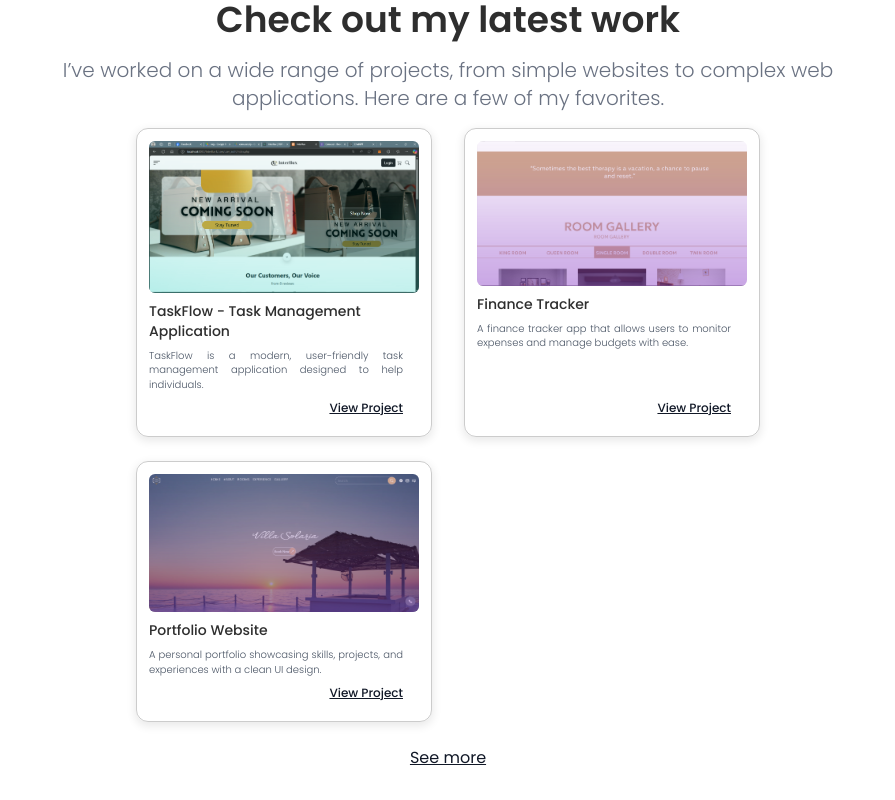
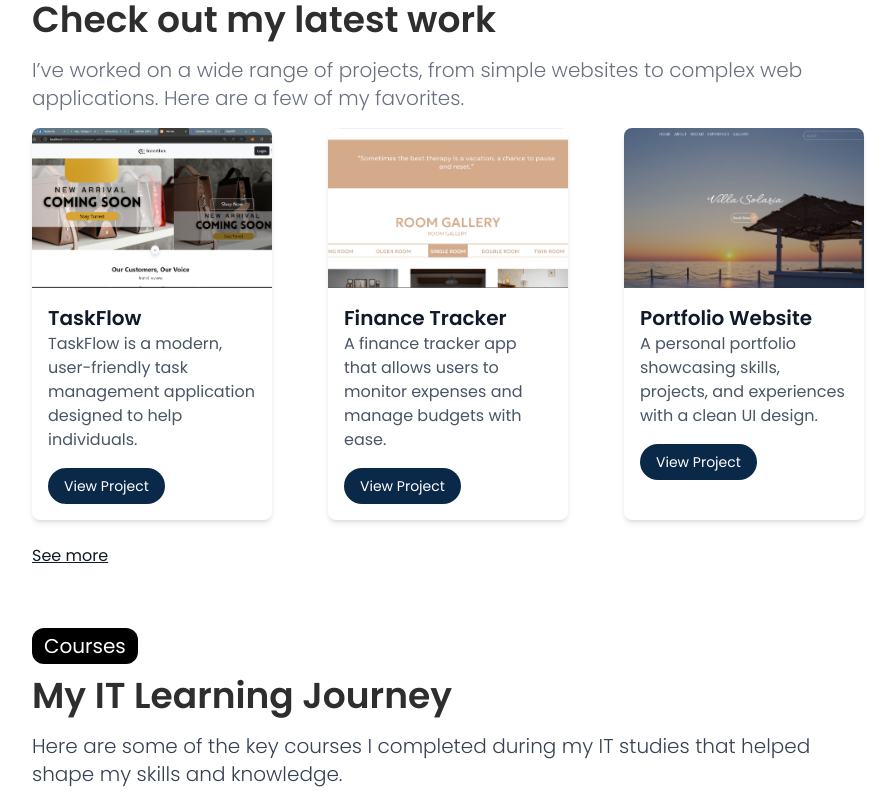
Before and after one commit to jorencd/Jorence, a React (Vite) app: page / in a window 1280 px wide. Shown: the part 1060-1860 px from the top of the page, without its empty margins (192-1087 px from the left). Built offline with nearby package versions, Linux system fonts and the light colour scheme.

Commit message:
updated ui

```diff
--- a/src/components/cards/projectCard/Projectcard.jsx
+++ b/src/components/cards/projectCard/Projectcard.jsx
@@ -1,36 +1,26 @@
 import "./Projectcard.css";
 
-function Projectcard({ image, gradient, title, description, link }) {
+function Projectcard({ image, title, description, link }) {
   return (
-    <div className="card flex flex-col gap-x-4 rounded-xl p-3 border border-black/20">
-      <div className="relative w-full">
-        {/* Base image */}
-        <img
-          className="w-full object-cover rounded-md lg:rounded-md"
-          src={image}
-          alt={title}
-        />
-        {/* Gradient overlay */}
-        <img
-          className="absolute inset-0 w-full h-full object-cover rounded-md lg:rounded-md pointer-events-none"
-          src={gradient}
-          alt="gradient overlay"
-        />
-      </div>
+    <div className="w-full lg:w-full bg-white rounded-lg shadow-md transform hover:scale-105 transition-transform duration-300 ease-in-out">
+      {/* Image */}
+      <img
+        className="w-full h-40 object-cover rounded-t-lg"
+        src={image}
+        alt={title}
+      />
 
-      <div className="flex flex-col flex-grow py-2 pr-4">
-        <h1 className="font-medium text-sm lg:text-sm">{title}</h1>
-        <p className="desc text-gray-600 lg:text-sm font-light text-justify mb-2 mt-2">
-          {description}
-        </p>
-        {/* link pushed to bottom */}
-        <div className="flex flex-row justify-end mt-auto">
+      {/* Content */}
+      <div className="p-4">
+        <h2 className="text-xl font-semibold">{title}</h2>
+        <p className="text-gray-600 text-base">{description}</p>
 
+        <div className="flex justify-between items-center mt-4">
           <a
-            className="font-medium text-xs lg:text-xs underline"
             href={link}
             target="_blank"
             rel="noopener noreferrer"
+            className="bg-[#0A2847] text-sm hover:bg-blue-600 text-white px-4 py-2 rounded-full focus:outline-none focus:ring-2 focus:ring-blue-400"
           >
             View Project
           </a>
--- a/src/components/carousel/Carousel.jsx
+++ b/src/components/carousel/Carousel.jsx
@@ -8,8 +8,8 @@ function Carousel() {
       slidesPerView={1.75}
       breakpoints={{
         640: {
-          spaceBetween: 20,
-          slidesPerView: 3.5,
+          spaceBetween: 15,
+          slidesPerView: 2.5,
         },
         1024: {
           spaceBetween: 25,
--- a/src/components/section/Contact.jsx
+++ b/src/components/section/Contact.jsx
@@ -2,7 +2,7 @@ import React from "react";
 
 function Contact() {
   return (
-    <div className="flex flex-col gap-y-3 lg:gap-y-4 lg:pt-6 pt-4 lg:justify-center lg:items-center">
+    <div className="flex flex-col gap-y-3 lg:gap-y-4 lg:pt-6 pt-4 lg:items-center lg:justify-center">
       <div className="">
         <p className="text-base lg:text-xl font-normal bg-black text-white inline px-3 py-1 rounded-xl">
           Contact
@@ -11,7 +11,7 @@ function Contact() {
       <h1 className="text-2xl sm:text-3xl md:text-3xl lg:text-4xl font-semibold">
         Get in Touch
       </h1>
-      <p className="lg:w-3/5 lg:text-xl lg:text-center font-light text-gray-700">
+      <p className="lg:w-3/5 lg:text-center lg:text-xl font-light text-gray-700">
         Let’s connect! Feel free to reach out for collaborations, opportunities,
         or any inquiries.
       </p>
--- a/src/components/section/Courses.jsx
+++ b/src/components/section/Courses.jsx
@@ -2,7 +2,7 @@ import React from "react";
 
 function Courses() {
   return (
-    <div className="flex flex-col gap-y-3 lg:gap-y-4 lg:pt-6 pt-4 lg:justify-center lg:items-center">
+    <div className="flex flex-col gap-y-3 lg:gap-y-4 lg:pt-6 pt-4">
       <div className="">
         <p className="text-base lg:text-xl font-normal bg-black text-white inline px-3 py-1 rounded-xl">
           Courses
@@ -11,7 +11,7 @@ function Courses() {
       <h1 className="text-2xl sm:text-3xl md:text-3xl lg:text-4xl font-semibold">
         My IT Learning Journey
       </h1>
-      <p className="lg:text-xl lg:text-center font-light text-gray-700">
+      <p className="lg:text-xl font-light text-gray-700">
         Here are some of the key courses I completed during my IT studies that
         helped shape my skills and knowledge.
       </p>
--- a/src/components/section/Project.jsx
+++ b/src/components/section/Project.jsx
@@ -13,7 +13,7 @@ function Project() {
     {
       image: picture1,
       gradient: gradientImage1,
-      title: "TaskFlow - Task Management Application",
+      title: "TaskFlow",
       description:
         "TaskFlow is a modern, user-friendly task management application designed to help individuals.",
       link: "#",
@@ -37,7 +37,7 @@ function Project() {
   ];
 
   return (
-    <div className="flex flex-col gap-y-3 lg:gap-y-4 lg:pt-6 pt-4 lg:justify-center lg:items-center">
+    <div className="flex flex-col gap-y-3 lg:gap-y-4 lg:pt-6 pt-4">
       <div>
         <p className="text-base lg:text-xl font-normal bg-black text-white inline px-3 py-1 rounded-xl">
           My Projects
@@ -46,13 +46,13 @@ function Project() {
       <h1 className="text-2xl sm:text-3xl md:text-3xl lg:text-4xl font-semibold">
         Check out my latest work
       </h1>
-      <p className="lg:text-xl lg:text-center font-light text-gray-500">
+      <p className="lg:text-xl font-light text-gray-500">
         I’ve worked on a wide range of projects, from simple websites to complex
         web applications. Here are a few of my favorites.
       </p>
 
       {/* ✅ Auto-loop projects */}
-      <div className="flex flex-col lg:grid lg:grid-cols-2 gap-y-6 lg:gap-x-8 lg:flex-row lg:w-3/4">
+      <div className="flex flex-col lg:grid lg:grid-cols-3 gap-y-6 lg:gap-x-14 lg:flex-row lg:w-full">
         {projects.map((project, index) => (
           <Projectcard key={index} {...project} />
         ))}
```
